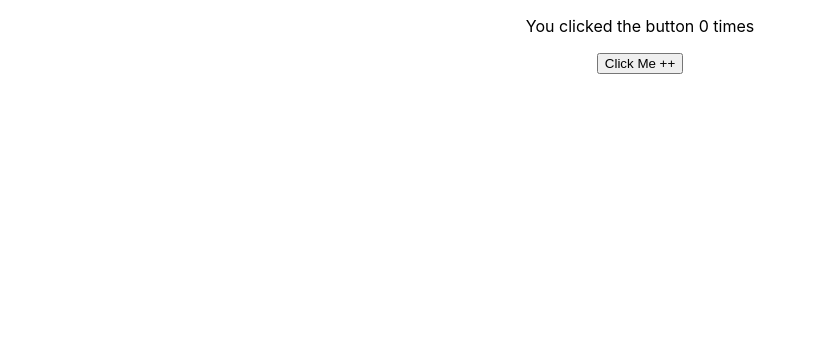
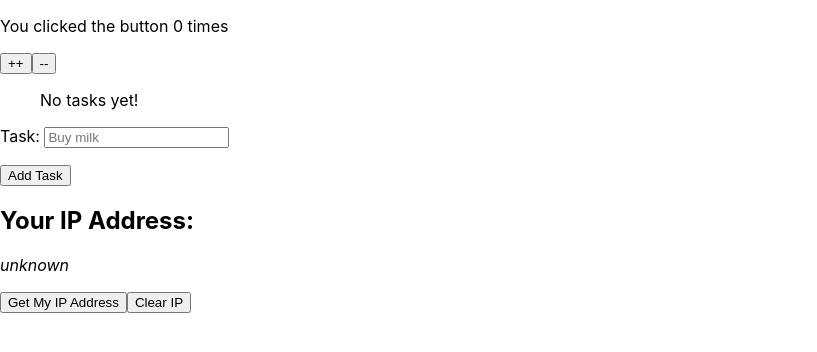
Before and after one commit to mgreen-simplethread/react-hooks-demo, a React (Create React App) app: page / in a window 1280 px wide. Shown: the top 352 px of the page, without its empty margins (0-817 px from the left). Built offline with nearby package versions, Linux system fonts and the light colour scheme.

Commit message:
Add app provider with a hook-based reducer inside, handling app-level state for all 3 subcomponents

```diff
--- a/src/App.js
+++ b/src/App.js
@@ -1,12 +1,16 @@
-import React, { Component } from 'react';
-import logo from './logo.svg';
-import './App.css';
+import React from 'react';
 import Counter from './Counter';
+import TodoList from './TodoList';
+import IPAddress from './IPAddress';
 
-const App = () => (
-  <div className="App">
-    <Counter />
-  </div>
-);
+// import './App.css';
 
-export default App;
+export default function App() {
+  return (
+    <main className="App">
+      <Counter />
+      <TodoList />
+      <IPAddress />
+    </main>
+  );
+}
--- /dev/null
+++ b/src/AppContext.js
@@ -0,0 +1,95 @@
+import React, { createContext, useReducer } from 'react';
+
+const API_URL = 'https://api.ipify.org/?format=json';
+
+const AppContext = createContext();
+
+const initialState = {
+  tasks: [],
+  counter: 0,
+  ipAddress: '',
+  loading: false,
+};
+
+// Reducers can only do synchronous operations. Put your async stuff in useEffect calls in specific components, then
+// call synchronous reducer actions using the results of those async ops.
+const reducer = (state, action) => {
+  console.debug('ACTION DISPATCH :: %s %O', action.type, action);
+
+  let tasks;
+
+  switch (action.type) {
+    case 'CLEAR':
+      return initialState;
+    case 'TASK_REMOVE':
+      tasks = [...state.tasks];
+      tasks.splice(action.index, 1);
+      return {
+        ...state,
+        tasks,
+      };
+    case 'TASK_ADD':
+      return {
+        ...state,
+        tasks: [...state.tasks, action.task],
+      };
+    case 'TASK_UPDATE':
+      tasks = [...state.tasks];
+      tasks.splice(action.index, 1, action.task);
+      return {
+        ...state,
+        tasks,
+      };
+    case 'COUNTER_INC':
+      return {
+        ...state,
+        counter: state.counter + 1,
+      };
+    case 'COUNTER_DEC':
+      return {
+        ...state,
+        counter: state.counter - 1,
+      };
+    case 'IP_REQUEST':
+      return {
+        ...state,
+        loading: true,
+        ipAddress: '',
+      };
+    case 'IP_RECEIVE':
+      return {
+        ...state,
+        loading: false,
+        ipAddress: action.ip,
+      };
+    case 'IP_RESET':
+      return {
+        ...state,
+        loading: false,
+        ipAddress: '',
+      };
+    default:
+      console.warn('invalid action called: %s', action.type);
+      return state;
+  }
+};
+
+function AppContextProvider(props) {
+  const [state, dispatch] = useReducer(reducer, initialState);
+  const actions = {
+    async fetchIP() {
+      dispatch({ type: 'IP_REQUEST' });
+      const resp = await fetch(API_URL);
+      const { ip } = await resp.json();
+      dispatch({ type: 'IP_RECEIVE', ip });
+    },
+  };
+
+  const value = { state, dispatch, actions };
+
+  return <AppContext.Provider value={value}>{props.children}</AppContext.Provider>;
+}
+
+const AppContextConsumer = AppContext.Consumer;
+
+export { AppContext, AppContextProvider, AppContextConsumer };
--- /dev/null
+++ b/src/Counter.js
@@ -0,0 +1,20 @@
+import React, { useContext } from 'react';
+import { AppContext } from './AppContext';
+
+export default function Counter() {
+  const {
+    state: { counter },
+    dispatch,
+  } = useContext(AppContext);
+
+  const inc = () => dispatch({ type: 'COUNTER_INC' });
+  const dec = () => dispatch({ type: 'COUNTER_DEC' });
+
+  return (
+    <div className="counter">
+      <p>You clicked the button {counter} times</p>
+      <button onClick={inc}>++</button>
+      <button onClick={dec}>--</button>
+    </div>
+  );
+}
--- a/src/Counter/index.js
+++ /dev/null
@@ -1,12 +0,0 @@
-import React, { useState } from 'react';
-
-export default function Counter() {
-  const [count, setCount] = useState(0);
-
-  return (
-    <div className="counter">
-      <p>You clicked the button {count} times</p>
-      <button onClick={() => setCount(count + 1)}>Click Me ++</button>
-    </div>
-  );
-}
--- /dev/null
+++ b/src/IPAddress.js
@@ -0,0 +1,30 @@
+import React, { useContext } from 'react';
+import { AppContext } from './AppContext';
+
+export default function IPAddress() {
+  const {
+    dispatch,
+    state: { ipAddress, loading },
+    actions: { fetchIP },
+  } = useContext(AppContext);
+
+  const requestIP = async (evt) => {
+    evt.preventDefault();
+    fetchIP();
+  };
+
+  const address = ipAddress.length ? ipAddress : 'unknown';
+
+  return (
+    <section className="ip-address">
+      <h2>Your IP Address:</h2>
+      <p className="ip-address__result">
+        <em>{loading ? 'Loading...' : address}</em>
+      </p>
+      <button disabled={loading} onClick={requestIP}>
+        Get My IP Address
+      </button>
+      <button onClick={() => dispatch({ type: 'IP_RESET' })}>Clear IP</button>
+    </section>
+  );
+}
--- /dev/null
+++ b/src/TodoList.js
@@ -0,0 +1,43 @@
+import React, { useContext, useEffect, useState } from 'react';
+import { AppContext } from './AppContext';
+
+export default function TodoList() {
+  const {
+    state: { tasks },
+    dispatch,
+  } = useContext(AppContext);
+
+  const [task, setTask] = useState('');
+
+  const addTask = (evt) => {
+    evt.preventDefault();
+    dispatch({ type: 'TASK_ADD', task });
+    setTask('');
+  };
+  const removeTask = (index) => () => dispatch({ type: 'TASK_REMOVE', index });
+  const handleChange = (evt) => {
+    console.debug('Task change: %s', evt.target.value);
+    setTask(evt.target.value);
+  };
+
+  return (
+    <div className="tasks">
+      <ul className="tasks__list">
+        {!tasks.length
+          ? 'No tasks yet!'
+          : tasks.map((task, idx) => (
+              <li className="task" key={`task-${idx}`}>
+                <span className="task__body">{task}</span> <button onClick={removeTask(idx)}>[remove]</button>
+              </li>
+            ))}
+      </ul>
+      <form className="task-form" onSubmit={addTask}>
+        <p className="task-form__field">
+          <label htmlFor="task-input">Task:</label>{' '}
+          <input id="task-input" placeholder="Buy milk" value={task} onChange={handleChange} />
+        </p>
+        <input type="submit" value="Add Task" />
+      </form>
+    </div>
+  );
+}
--- a/src/index.js
+++ b/src/index.js
@@ -2,9 +2,15 @@ import React from 'react';
 import ReactDOM from 'react-dom';
 import './index.css';
 import App from './App';
+import { AppContextProvider } from './AppContext';
 import * as serviceWorker from './serviceWorker';
 
-ReactDOM.render(<App />, document.getElementById('root'));
+ReactDOM.render(
+  <AppContextProvider>
+    <App />
+  </AppContextProvider>,
+  document.getElementById('root')
+);
 
 // If you want your app to work offline and load faster, you can change
 // unregister() to register() below. Note this comes with some pitfalls.
```
